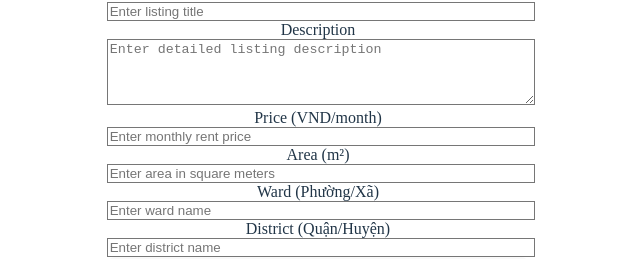
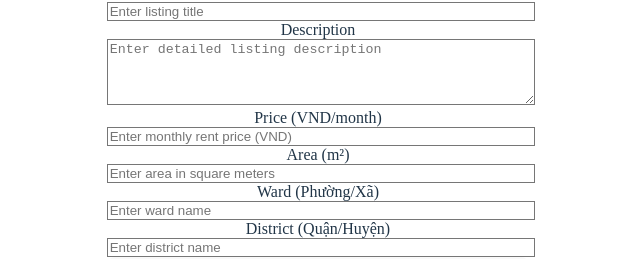
Before and after one commit to bnmbanhmi/nhaminhbach, a React (Vite) app in the folder packages/web/: page / in a window 1280 px wide. Shown: the part 208-467 px from the top of the page, without its empty margins (322-962 px from the left). Built offline with nearby package versions, Linux system fonts and the light colour scheme.

Commit message:
feat: update ListingForm to enforce integer values for price and adjust input constraints

```diff
--- a/packages/web/src/components/admin/ListingForm.tsx
+++ b/packages/web/src/components/admin/ListingForm.tsx
@@ -7,6 +7,7 @@ const CREATE_LISTING_ENDPOINT = 'https://5001-firebase-nhaminhbach-1754197535766
  * Basic form data structure for listing creation
  * Matches the core fields from our listings table schema
  * Numeric fields allow empty strings during editing for better UX
+ * price_monthly_vnd must be an integer (no decimal places)
  */
 interface ListingFormData {
   title: string;
@@ -66,12 +67,12 @@ const ListingForm: React.FC = () => {
     }));
   };
 
-  // Event Handler for price input with proper number conversion
+  // Event Handler for price input with proper integer conversion
   const handlePriceChange = (e: React.ChangeEvent<HTMLInputElement>) => {
     const value = e.target.value;
     setFormData(prev => ({
       ...prev,
-      price_monthly_vnd: value === '' ? '' : Number(value),
+      price_monthly_vnd: value === '' ? '' : Math.floor(Number(value)),
     }));
   };
 
@@ -257,10 +258,10 @@ const ListingForm: React.FC = () => {
           value={formData.price_monthly_vnd}
           onChange={handlePriceChange}
           required
-          min="0.01"
-          step="1000"
+          min="1"
+          step="1"
           className="w-full px-3 py-2 border border-gray-300 rounded-md shadow-sm focus:outline-none focus:ring-2 focus:ring-blue-500 focus:border-blue-500"
-          placeholder="Enter monthly rent price"
+          placeholder="Enter monthly rent price (VND)"
         />
       </div>
 
```
